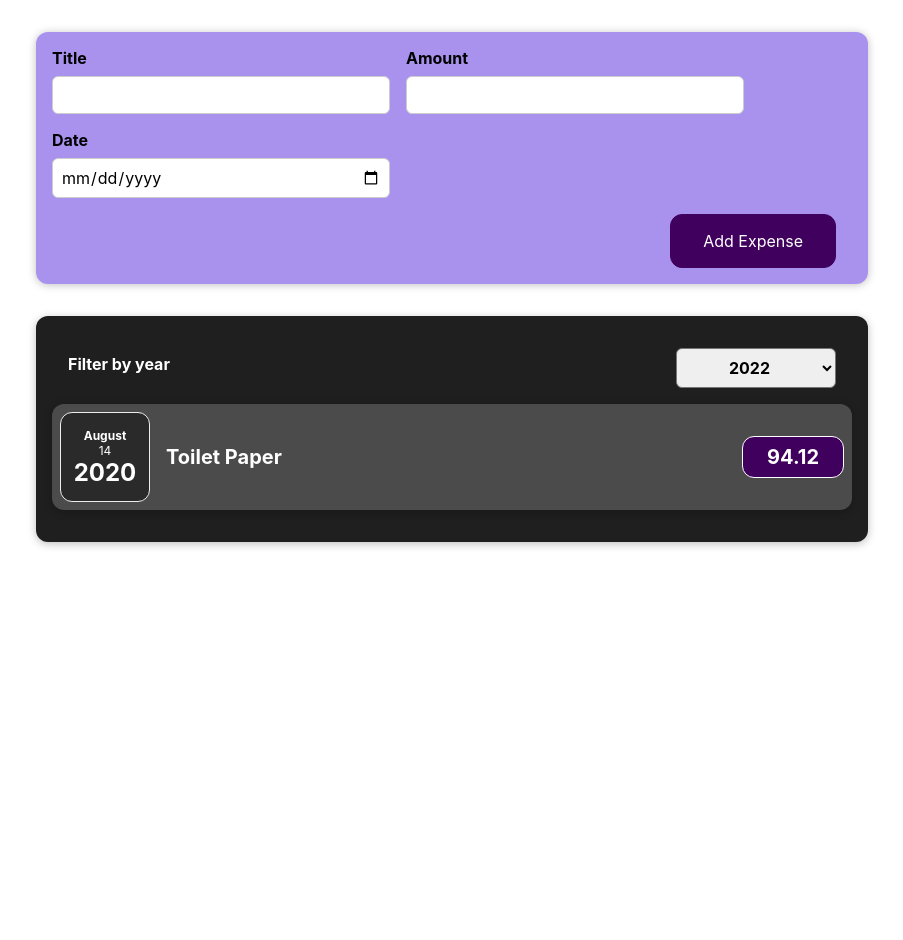
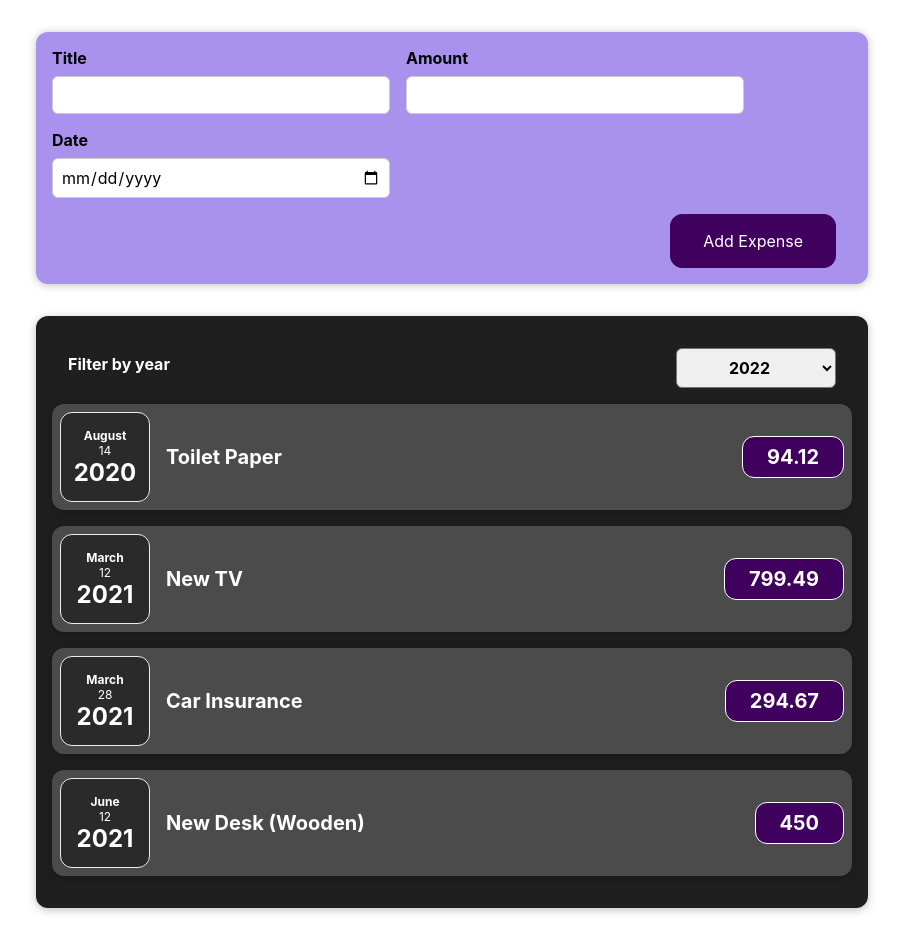
Before and after one commit to salmayaser/Expenses-Tracker, a React (Create React App) app: page / in a window 1280 px wide. Shown: the whole page, without its empty margins (188-1091 px from the left). Before the commit the page ends 800 px from the top, so only its background shows below. Built offline with nearby package versions, Linux system fonts and the light colour scheme.

Commit message:
Rendring expenses list dynamcally

```diff
--- a/src/components/Expenses/Expenses.js
+++ b/src/components/Expenses/Expenses.js
@@ -14,7 +14,9 @@ function Expenses(props) {
     <div>
       <Card className="expenses">
         <ExpensesFilter onChangeFilter={filterChangedHandler}></ExpensesFilter>
-        <ExpenseItem expense={props.expenses[0]}></ExpenseItem>
+        {props.expenses.map((expense) => {
+          return <ExpenseItem expense={expense}></ExpenseItem>;
+        })}
       </Card>
     </div>
   );
```
